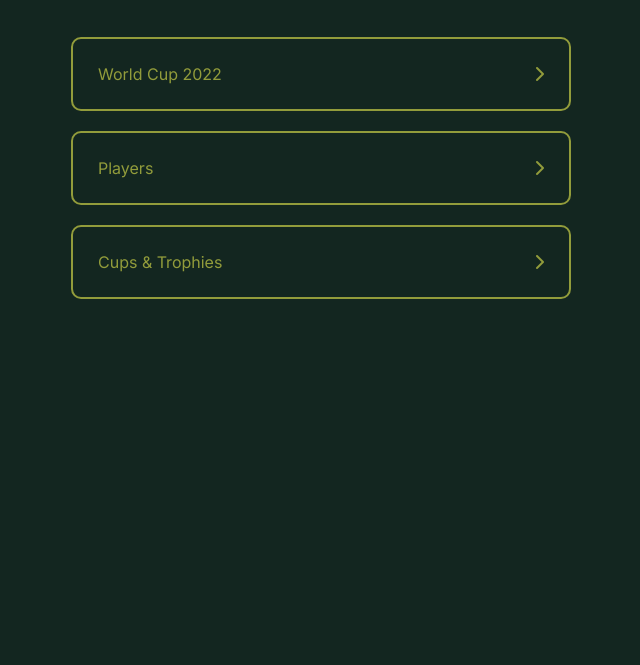
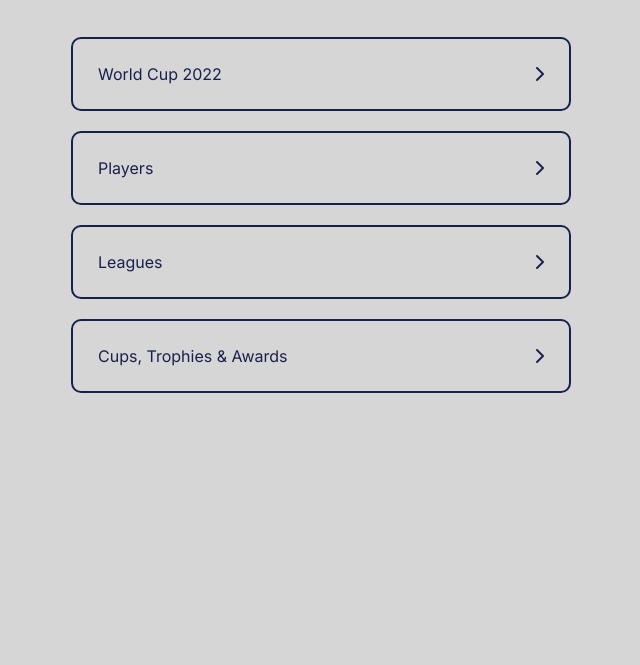
Before and after one commit to MissZamzam/Football-Quiz-App, a plain HTML site: page index.html in a window 1280 px wide. Shown: the part 135-800 px from the top of the page, without its empty margins (319-959 px from the left). Drawn offline with Linux system fonts and the light colour scheme.

Commit message:
added league to the quiz

```diff
--- a/app.js
+++ b/app.js
@@ -191,7 +191,43 @@
       ],
     },
     {
-      subject: "Cups & Trophies",
+      subject: "Leagues",
+      questions: [
+        {
+          question: "What is Html?",
+          options: [
+            "Hypertext Markup Language",
+            "Hypotext Markup Language",
+            "Hypertext Makeup Language",
+
+            "Hypertext Mockup Language",
+          ],
+          correctOption: "Hypertext Markup Language",
+        },
+        {
+          question: "Is CSS a programming Language",
+          options: ["Yes", "No", "Maybe", "I don't know"],
+          correctOption: "No",
+        },
+        {
+          question: "Javascript is the same as Java",
+          options: ["True", "False", "Maybe", "I don't know"],
+          correctOption: "False",
+        },
+        {
+          question: "Javascript can only be used for Web development",
+          options: ["True", "False", "Maybe", "I don't know"],
+          correctOption: "False",
+        },
+        {
+          question: "What is '2' + '2'",
+          options: [4, 22, 5, 10],
+          correctOption: 22,
+        },
+      ],
+    },
+    {
+      subject: "Cups, Trophies & Awards",
       questions: [
         {
           question: "What was the venue of the first ever European Cup?",
--- a/styles.css
+++ b/styles.css
@@ -1,8 +1,8 @@
 @import url("https://fonts.googleapis.com/css2?family=Inter:wght@100;200;300;400;500;600;700;800;900&display=swap");
 :root {
-  --main-color: #132620;
-  --light-color: #929c3b;
-  --red: #dc565f;
+  --main-color: #d6d6d6;
+  --light-color: #19204e;
+  --red: #df1b3f;
   --green: #038236;
   --max-width: 500px;
 }
@@ -57,6 +57,7 @@
 /* Questions Section */
 .questions-container {
   display: none;
+
 }
 .question-header {
   display: flex;
```
